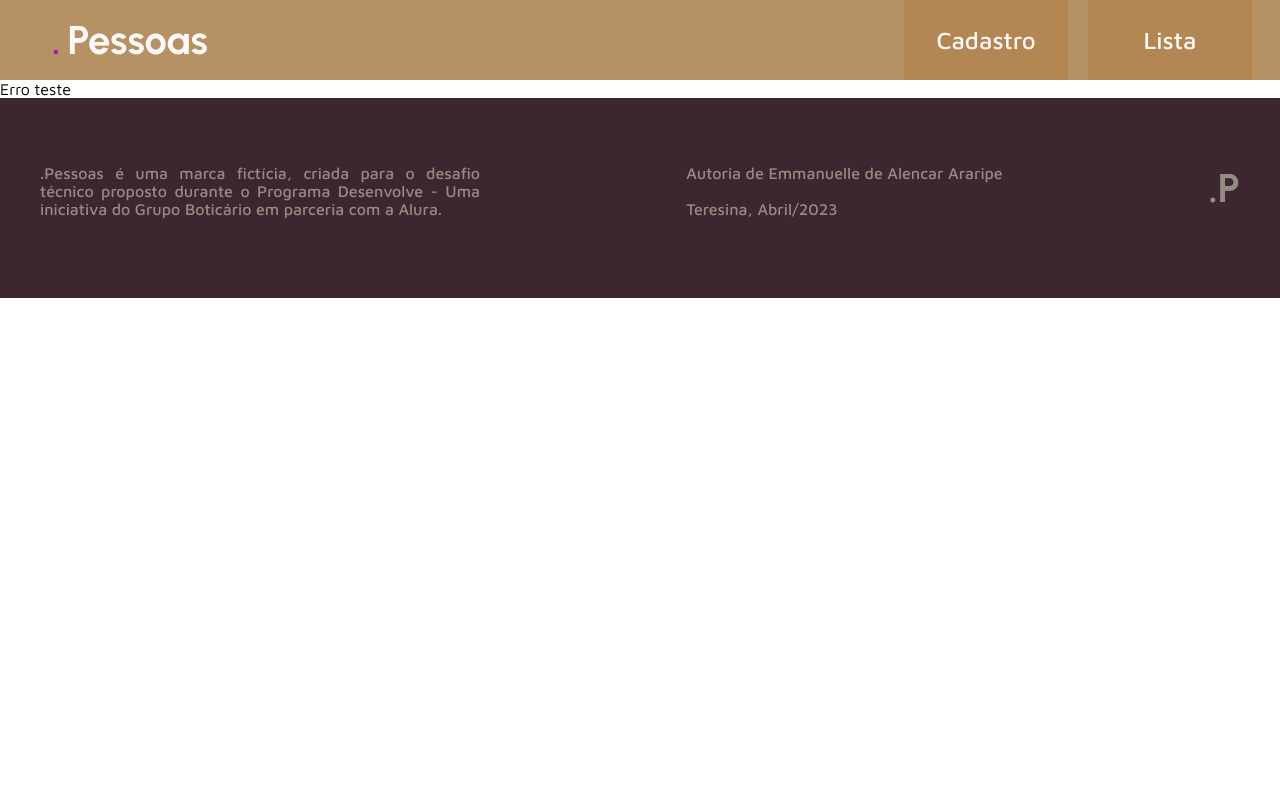
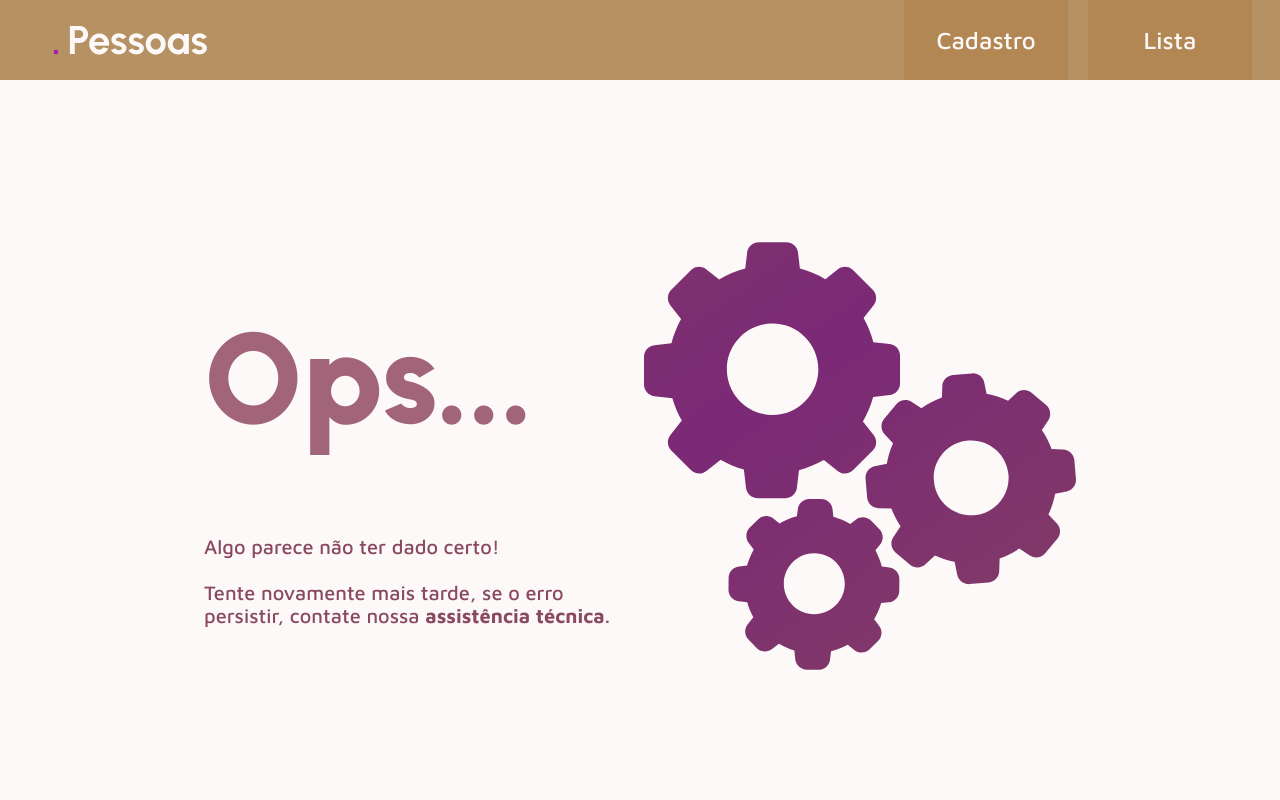
Before and after one commit to emararipe/desenvolve-desafio-15, a React (Create React App) app: page /error in a window 1280 px wide. Shown: the top 800 px of the page. Built offline with nearby package versions, Linux system fonts and the light colour scheme; a web font is replaced by a local one.

Commit message:
pagina erro + config eslint, jest e huskyrc

```diff
--- a/package.json
+++ b/package.json
@@ -48,6 +48,7 @@
     "@types/react-datepicker": "^4.11.2",
     "@types/react-dom": "^18.2.4",
     "@types/react-html-parser": "^2.0.2",
+    "eslint-plugin-react-hooks": "^4.6.0",
     "typescript": "^5.1.3"
   },
   "browserslist": [
--- a/src/Layout.tsx
+++ b/src/Layout.tsx
@@ -1,3 +1,4 @@
+import React from 'react';
 import Header from './components/header/header'
 import Footer from './components/footer/footer'
 
--- a/src/components/formulario-cadastro/formulario-cadastro.css
+++ b/src/components/formulario-cadastro/formulario-cadastro.css
@@ -33,4 +33,5 @@
 
 .texto-cadastro-aviso a{
   color: var(--texto-padrao);
+  font-weight: bold;
 }
--- a/src/components/formulario-cadastro/formulario-cadastro.tsx
+++ b/src/components/formulario-cadastro/formulario-cadastro.tsx
@@ -20,7 +20,7 @@ type Content = Record<ContentType, ContentValue>
 
 const content: Content = {
   cadastro: {
-    feedbackMessage: 'Cadastro realizado com sucesso!<br>clique <b><a href="/">aqui</a></b> para visualizar sua lista de resultados.',
+    feedbackMessage: 'Cadastro realizado com sucesso!<br>clique <a href="/">aqui</a> para visualizar sua lista de resultados.',
     buttonLabel: 'Concluir cadastro'
   },
   atualizacao: {
--- a/src/components/header/header.css
+++ b/src/components/header/header.css
@@ -2,7 +2,7 @@
 
 header{
   background: var(--fundo-primario);
-  height: 80px;
+  height: var(--header-height);
   padding-left: 24px;
 }
 
@@ -31,7 +31,7 @@ header{
 nav{
   width: 100%;
   max-width: var(--content-range);
-  height: 80px; /* é o mesmo do header */
+  height: var(--header-height);
   margin: 0 auto;
 
   display: flex;
@@ -60,7 +60,7 @@ nav{
 
 .menu-nav-opcao{
   font-size: 24px;
-  line-height: 80px;
+  line-height: var(--header-height);
   font-weight: 500;
   text-decoration: none;
   color: var(--branco);
--- a/src/components/titulos.tsx
+++ b/src/components/titulos.tsx
@@ -18,3 +18,10 @@ export const TituloHero = styled.h1`
   font-weight: 900;
   font-family: 'Urbanist', sans-serif;
 `
+
+export const TituloErro = styled.h1`
+  font-size: 128px;
+  font-weight: 900;
+  font-family: 'Urbanist', sans-serif;
+  color: var(--destaque-secundario);
+  `
--- a/src/index.css
+++ b/src/index.css
@@ -25,6 +25,8 @@
   --fonte-principal: 'Maven Pro', sans-serif;
 
   --content-range: 1200px;
+
+  --header-height: 80px;
 
 
 }
--- /dev/null
+++ b/src/pages/erro.css
@@ -0,0 +1,39 @@
+.main-erro{
+  height: 100vh;
+  background: var(--branco);
+}
+
+.erro {
+  padding-top: 20vh;
+
+  display: flex;
+  flex-direction: row;
+  align-items: center;
+  justify-content: center;
+}
+
+.bg-erro {
+  background: linear-gradient(-35deg, #7B2976, #946E36, #7B2976, #946E36);
+	background-size: 1400% 200%;
+	animation: gradient 8s ease infinite;
+	height: 28rem;
+  width: 27rem;
+  mask-image: url('../../public/img/settings-gears-svgrepo-com.svg');
+  -webkit-mask-image: url('../../public/img/settings-gears-svgrepo-com.svg');
+  mask-size: contain;
+  mask-repeat: no-repeat;
+  mask-position:inherit;
+}
+
+.erro-texto{
+  width: 27.5em;
+  display: flex;
+  flex-direction: column;
+  gap: 5rem ;
+}
+
+.erro-texto p{
+  color: var(--texto-padrao);
+  font-size: 20px;
+  font-weight: 500;
+}
--- a/src/pages/erro.tsx
+++ b/src/pages/erro.tsx
@@ -1,10 +1,23 @@
-import React from 'react'
 import Layout from '../Layout'
+import { TituloErro } from '../components/titulos'
+import './erro.css'
 
 function Erro() {
   return (
     <Layout>
-       <div>Erro teste</div>
+       <section className='main-erro'>
+        <div className='erro container'>
+          <div className='erro-texto'>
+          <TituloErro> Ops...</TituloErro>
+            <p> Algo parece não ter dado certo! <br/><br/>
+              Tente novamente mais tarde, se o erro <br/>
+              persistir, contate nossa <b>assistência técnica</b>.</p>
+          </div>
+          <div className='bg-erro'>
+          </div>
+        </div>
+       </section>
+
     </Layout>
    )
 }
--- a/src/pages/home.css
+++ b/src/pages/home.css
@@ -28,13 +28,13 @@
 }
 
 .chamada-hero{
-  width: 436px;
+  width: 27.25em;
 }
 
 .hero-texto{
   display: flex;
   flex-direction: column;
-  justify-content: end;
+  justify-content: flex-end;
   gap: 40px;
 
   font-weight: 500;
```
Also changed, not shown: jest.config.js (added, +9 -0 lines), public/img/settings-gears-svgrepo-com.svg (added), 1 other file (tests, documents, lock files or other folders).
